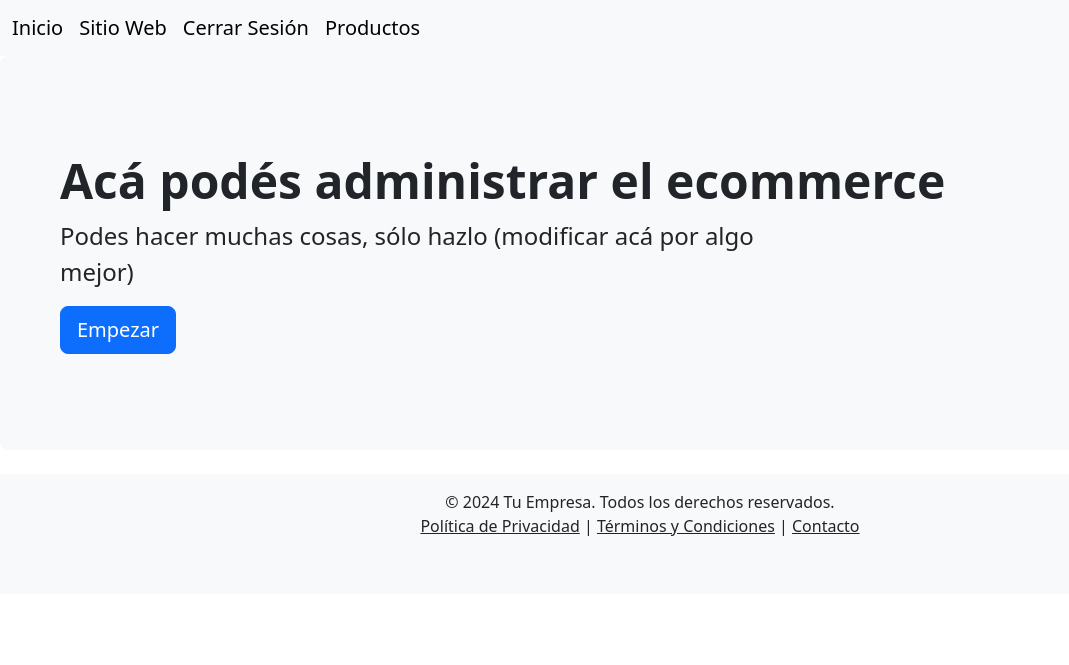
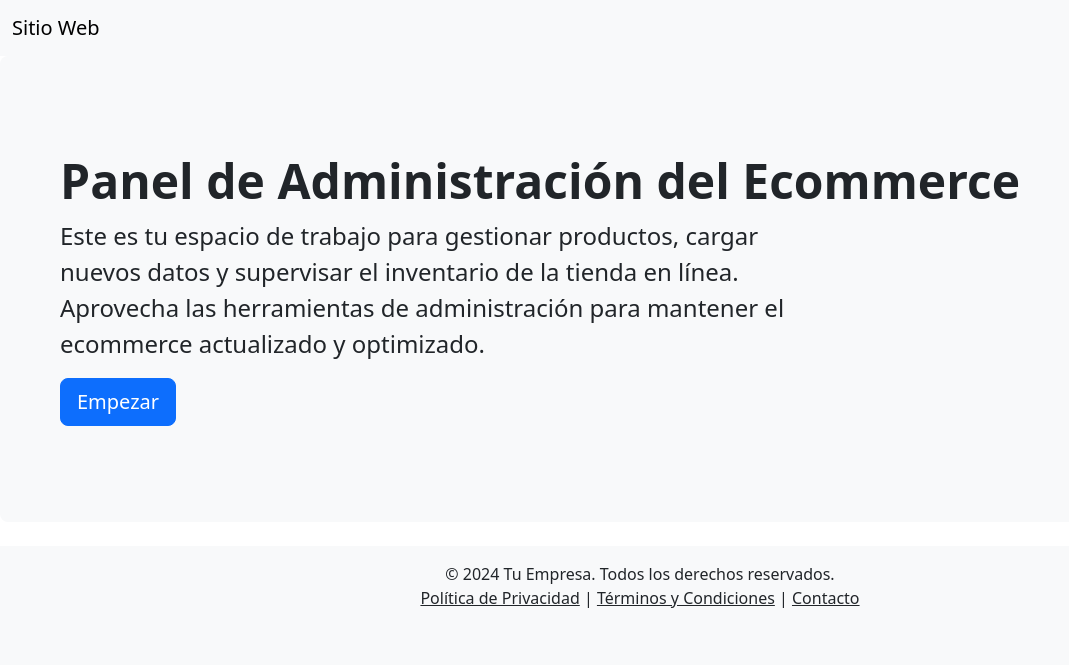
Before and after one commit to CodeStrong2023/SEDECODE, a Flask app: page /admin in a window 1280 px wide. Shown: the top 665 px of the page, without its empty margins (0-1069 px from the left). Run offline with Flask 3, Linux system fonts and the light colour scheme; some libraries are stand-ins or nearby versions.

Commit message:
FIX: Quito links innecesarios

```diff
--- a/ecommerce/templates/admin/header.html
+++ b/ecommerce/templates/admin/header.html
@@ -14,12 +14,7 @@
   <nav class="navbar navbar-light bg-light">
     <div class="container-fluid">
       <div class="d-flex">
-        <a class="navbar-brand" href="/admin">Inicio</a>
         <a class="navbar-brand" href="/about">Sitio Web</a>
-        <a class="navbar-brand" href="#">Cerrar Sesión</a> <!--TODO: Agregar el href-->
-        <a class="navbar-brand" href="/admin/products">Productos</a>
-
-
       </div>
 
     </div>
--- a/ecommerce/templates/admin/index.html
+++ b/ecommerce/templates/admin/index.html
@@ -2,9 +2,9 @@
 
 <div class="p-5 mb-4 bg-light rounded-3">
     <div class="container-fluid py-5">
-            <h1 class="display-5 fw-bold">Acá podés administrar el ecommerce</h1>
+        <h1 class="display-5 fw-bold">Panel de Administración del Ecommerce</h1>
         <p class="col-md-8 fs-4">
-                Podes hacer muchas cosas, sólo hazlo (modificar acá por algo mejor)
+            Este es tu espacio de trabajo para gestionar productos, cargar nuevos datos y supervisar el inventario de la tienda en línea. Aprovecha las herramientas de administración para mantener el ecommerce actualizado y optimizado.
         </p>
         <a href="/admin/login" class="btn btn-primary btn-lg" role="button">Empezar</a>
     </div>
@@ -13,4 +13,5 @@
 
 
 
+
 {% include 'admin/footer.html' %}
```
Lines whose indentation alone changed are shown as unchanged.
